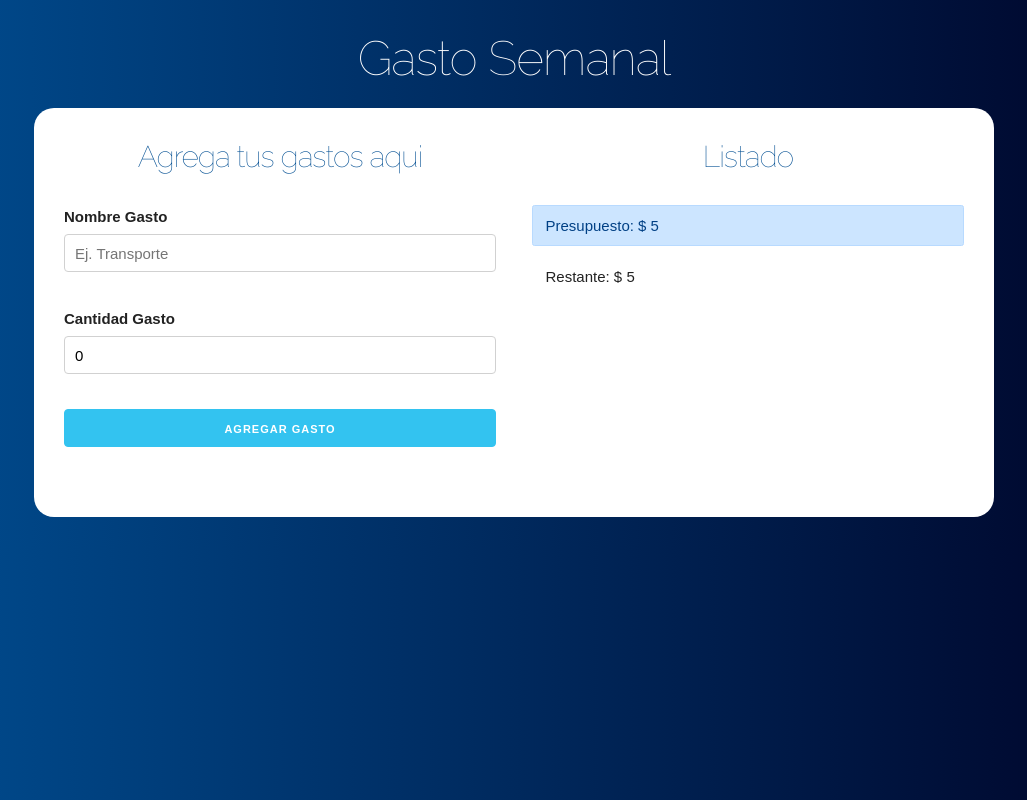
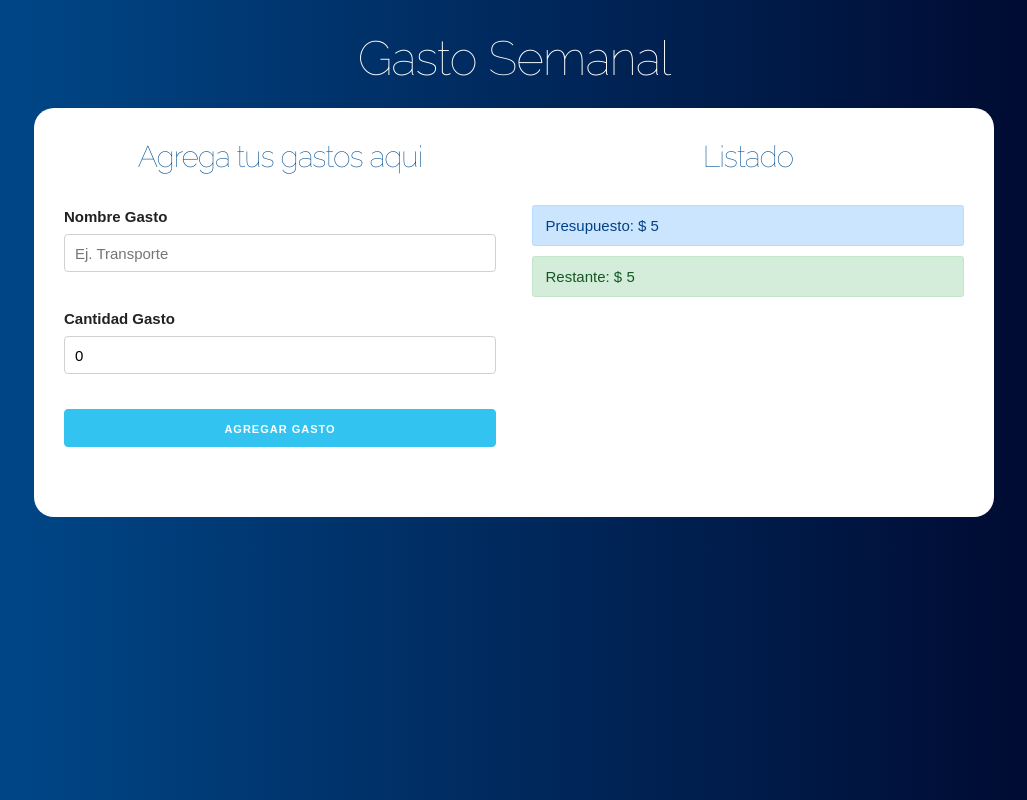
Before and after one commit to danieldamian09/App_Presupuesto, a React (Create React App) app in the folder presupuesto/: page / in a window 1280 px wide. Both pictures are taken after typing "5" into the empty fields and a click on the input "Definir Presupuesto". Shown: the whole page, without its empty margins (126-1153 px from the left). Built offline with nearby package versions, Linux system fonts and the light colour scheme.

Commit message:
cambiando el color del restante conforme se agota el presupuesto

```diff
--- a/presupuesto/src/App.js
+++ b/presupuesto/src/App.js
@@ -23,7 +23,6 @@ function App() {
         ...gastos,
         gasto
       ])
-    }
 
       // para restar del presupuesto actual
       const presupuestoRestante = restante - gasto.cantidad;
@@ -31,7 +30,9 @@ function App() {
 
       // resetear a false
       guardarCrearGasto(false)
-  }, [gasto]);
+
+    }
+  }, [crearGasto, gasto, gastos, restante]);
 
 
 
--- a/presupuesto/src/components/Controlpresupuesto.js
+++ b/presupuesto/src/components/Controlpresupuesto.js
@@ -1,4 +1,6 @@
 import React, { Fragment } from 'react';
+import { revisarPresupuesto } from '../helpers';
+import PropTypes from 'prop-types';
 
 const Controlpresupuesto = ({ presupuesto, restante }) => {
     return (
@@ -6,11 +8,16 @@ const Controlpresupuesto = ({ presupuesto, restante }) => {
             <div className="alert alert-primary">
                 Presupuesto: $ {presupuesto}
             </div>
-            <div className="alert">
+            <div className={revisarPresupuesto(presupuesto, restante)}>
                 Restante: $ {restante}
             </div>
         </Fragment>
     );
 }
 
+Controlpresupuesto.propTypes = {
+    presupuesto: PropTypes.number.isRequired,
+    restante: PropTypes.number.isRequired
+}
+
 export default Controlpresupuesto;
--- a/presupuesto/src/components/Error.js
+++ b/presupuesto/src/components/Error.js
@@ -1,10 +1,14 @@
 import React from 'react';
+import PropTypes from 'prop-types';
 
-const Error = ({mensaje}) => (
+const Error = ({ mensaje }) => (
 
     <p className="alert alert-danger error">{mensaje}</p>
 
 );
 
+Error.propTypes = {
+    mensaje: PropTypes.string.isRequired
+}
 
 export default Error;
--- a/presupuesto/src/components/Gasto.js
+++ b/presupuesto/src/components/Gasto.js
@@ -1,4 +1,5 @@
 import React from 'react';
+import PropTypes from 'prop-types';
 
 const Gasto = ({ gasto }) => (
     <li className="gastos">
@@ -9,5 +10,9 @@ const Gasto = ({ gasto }) => (
     </li>
 )
 
+Gasto.propTypes = {
+    gasto: PropTypes.object.isRequired
+}
+
 
 export default Gasto;
--- a/presupuesto/src/components/Listado.js
+++ b/presupuesto/src/components/Listado.js
@@ -1,5 +1,6 @@
 import React from 'react';
 import Gasto from './Gasto';
+import PropTypes from 'prop-types';
 
 
 const Listado = ({ gastos }) => (
@@ -15,4 +16,8 @@ const Listado = ({ gastos }) => (
 
 )
 
+Listado.propTypes = {
+    gastos: PropTypes.array.isRequired
+}
+
 export default Listado;
--- /dev/null
+++ b/presupuesto/src/helpers.js
@@ -0,0 +1,13 @@
+export const revisarPresupuesto = (presupuesto, restante) => {
+    let clase;
+
+    if ((presupuesto / 4) > restante) {
+        clase = "alert alert-danger";
+    } else if ((presupuesto / 2) > restante) {
+        clase = "alert alert-warning";
+    } else {
+        clase = "alert alert-success"
+    }
+
+    return clase;
+}
```
Also changed, not shown: presupuesto/src/components/Formulario.js (+7 -0 lines), presupuesto/src/components/Pregunta.js (+8 -1 lines). Lines whose indentation alone changed are shown as unchanged.
